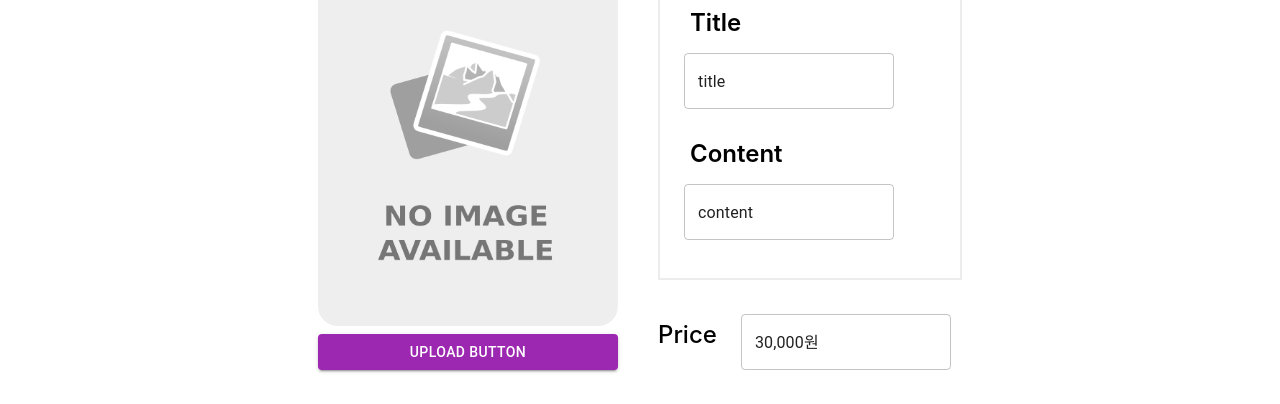
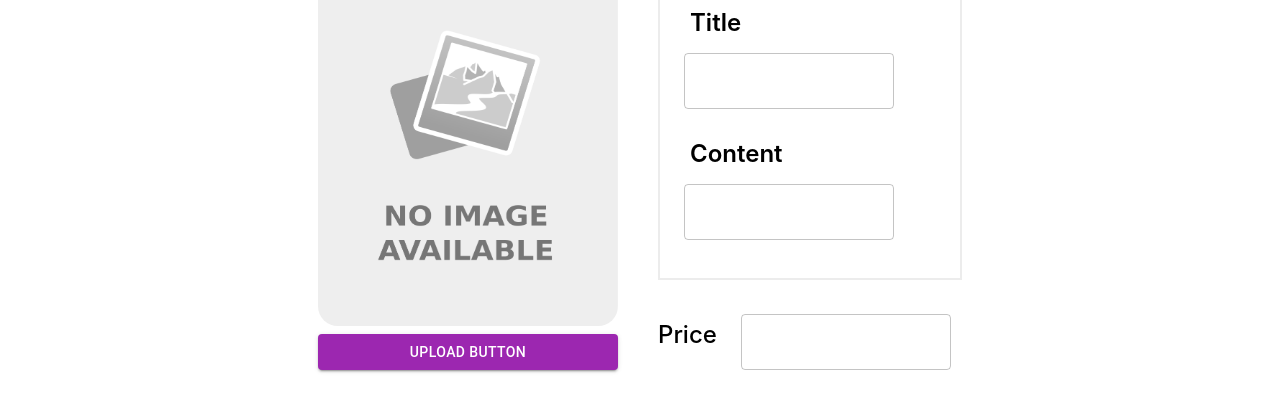
Before and after one commit to LuisKlopp/week-6-mini-react, a React (Create React App) app: page /post in a window 1280 px wide. Shown: the part 337-741 px from the top of the page. Built offline with nearby package versions, Linux system fonts and the light colour scheme; a web font is replaced by a local one.

Commit message:
signup, login 기능

```diff
--- a/src/pages/Detail.jsx
+++ b/src/pages/Detail.jsx
@@ -47,11 +47,6 @@ const Detail = () => {
           <StSpan_1>content</StSpan_1>
           <StSpan style={{ marginTop: "50px" }}>Price</StSpan>
         </StContent>
-
-              <StSpan>title</StSpan>
-              <StSpan_1>title</StSpan_1>
-              <StSpan>content</StSpan>
-              <StSpan_1>content</StSpan_1>
 
       <Comment></Comment>
       </StWrapper>
--- a/src/pages/Login.jsx
+++ b/src/pages/Login.jsx
@@ -1,6 +1,6 @@
 /*eslint-disable*/
 
-import styled, { createGlobalStyle } from "styled-components";
+import styled, { createGlobalStyle, ThemeConsumer } from "styled-components";
 import * as React from 'react';
 import {useEffect, useReducer} from 'react';
 import Avatar from '@mui/material/Avatar';
@@ -17,6 +17,11 @@ import Typography from '@mui/material/Typography';
 import Container from '@mui/material/Container';
 import { createTheme, ThemeProvider } from '@mui/material/styles';
 import { Routes, Route, useNavigate } from 'react-router-dom';
+import { useCookies } from 'react-cookie';
+import axios from 'axios';
+
+
+axios.defaults.withCredentials = true;
 
 const reducer = (state, action) => {
   return {
@@ -28,7 +33,10 @@ const reducer = (state, action) => {
 
 const Login = () => {
 
+
   const navigate = useNavigate()
+
+  const [cookies, setCookie] = useCookies(['id']);
 
   const [state, setState] = useReducer(reducer, {
     username: "",
@@ -42,13 +50,17 @@ const Login = () => {
   };
 
   const handleSubmit = (event) => {
+
     event.preventDefault();
     const loginInfo = {
       username,
       password,
     }
-    console.log(loginInfo)
-
+    axios.post('https://01192mg.shop/api/members/login', loginInfo)
+    .then((res) => {
+      // res.cookie('sessionID', username)
+      console.log(res.data)
+    })
   };
 
 
--- a/src/pages/Post.jsx
+++ b/src/pages/Post.jsx
@@ -1,5 +1,5 @@
 /*eslint-disable*/
-import React from "react";
+import React, { useReducer } from "react";
 import styled, { createGlobalStyle } from "styled-components";
 import {  Link, useNavigate } from "react-router-dom";
 import Header2 from "../components/Header2";
@@ -8,20 +8,30 @@ import noImg from '../img/No-Image.png'
 import Button from '@mui/material/Button';
 import TextField from '@mui/material/TextField';
 
+const reducer = (state, action) => {
+  return {
+    ...state,
+    [action.name]: action.value,
+  }
+}
+
 const Post = () => {
   const navigate = useNavigate();
-  const [title, setTitle] = React.useState('title');
-  const [content, setContent] = React.useState('content');
-  const [price, setPrice] = React.useState('30,000원');
-  const handleChangeTitle = (event) => {
-    setTitle(event.target.value);
-  };
-  const handleChangeContent = (event) => {
-    setContent(event.target.value);
-  };
-  const handleChangePrice = (event) => {
-    setPrice(event.target.value);
-  };
+
+  const [state, setState] = useReducer(reducer, {
+    title: '',
+    content: '',
+    price: '',
+  })
+
+  const { title, content, price } = state;
+
+
+  const onChange = (e) => {
+    setState(e.target)
+    console.log(title, content, price)
+  }
+
   return (
     <>
       <GlobalStyle />
@@ -57,8 +67,8 @@ const Post = () => {
             // label=""
             multiline
             maxRows={4}
-            value={title}
-              onChange={handleChangeTitle}
+              onChange={onChange}
+              name='title'
               sx={{mt:2, ml:3}}
           >title</TextField>
             <StSpan>Content</StSpan>
@@ -67,8 +77,8 @@ const Post = () => {
             // label=""
             multiline
             maxRows={4}
-            value={content}
-            onChange={handleChangeContent}
+            name='content'
+            onChange={onChange}
             sx={{mt:2, ml:3}}
           >content</TextField>
           </StContent>
@@ -82,8 +92,8 @@ const Post = () => {
               // label=""
               multiline
               maxRows={4}
-              value={price}
-              onChange={handleChangePrice}
+              onChange={onChange}
+              name='price'
               sx={{mt:3, ml:3}}
               />
             </StPrice>
--- a/src/pages/SignUp.jsx
+++ b/src/pages/SignUp.jsx
@@ -15,6 +15,7 @@ import Typography from '@mui/material/Typography';
 import Container from '@mui/material/Container';
 import { createTheme, ThemeProvider } from '@mui/material/styles';
 import { useNavigate } from "react-router-dom";
+import axios from 'axios'
 
 // function Copyright(props) {
 //   return (
@@ -60,9 +61,13 @@ const SignUp = () => {
       nickname,
       password,
     }
-    console.log(userInfo)
+		axios
+			.post('https://01192mg.shop/api/members/signup', userInfo)
+			.then((res) => {
+					console.log(res.data)// 쿠키에 토큰 저장
+			});
+  };
 
-  };
 
 
 
```
Also changed, not shown: src/index.js (+5 -5 lines), 1 other file (tests, documents, lock files or other folders).
